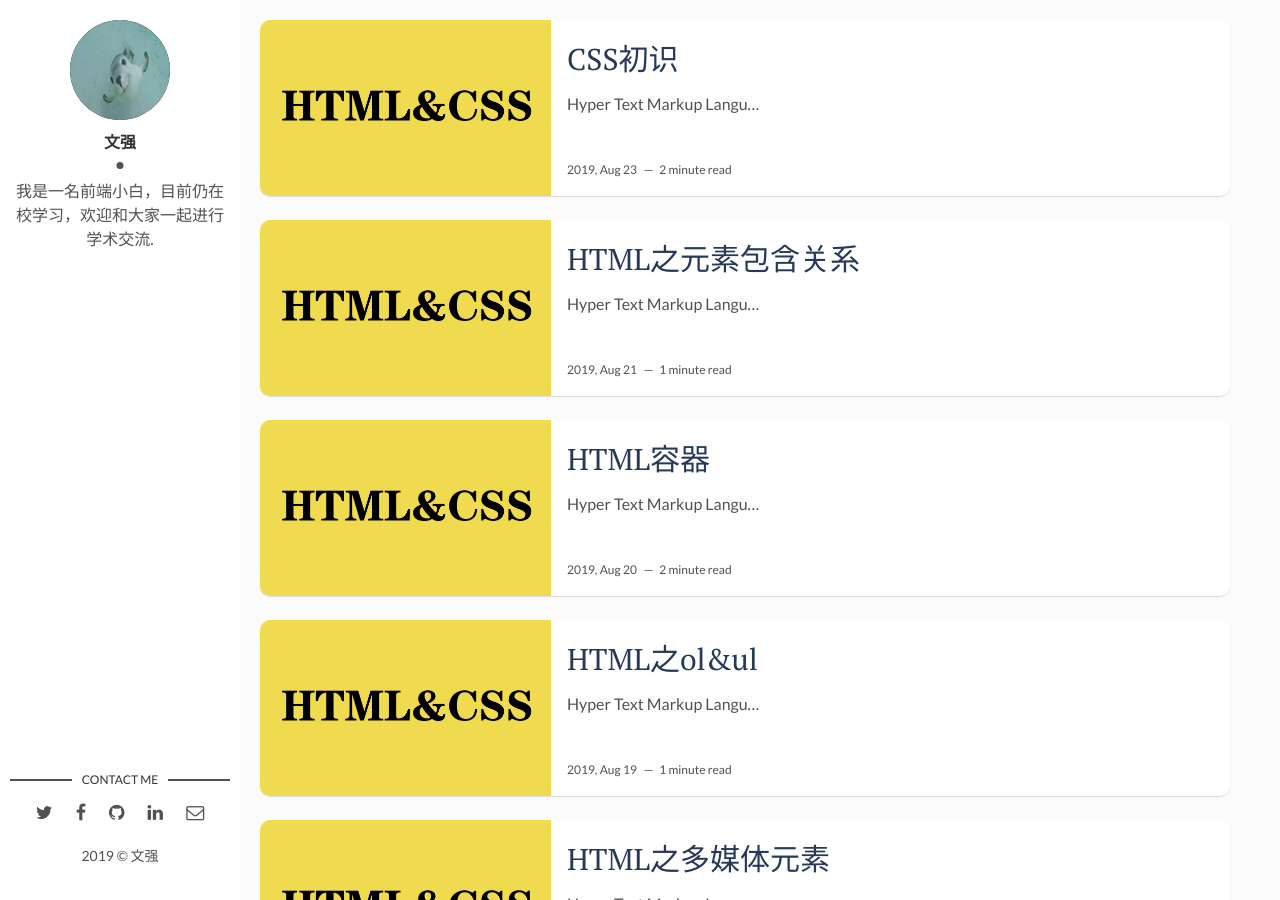
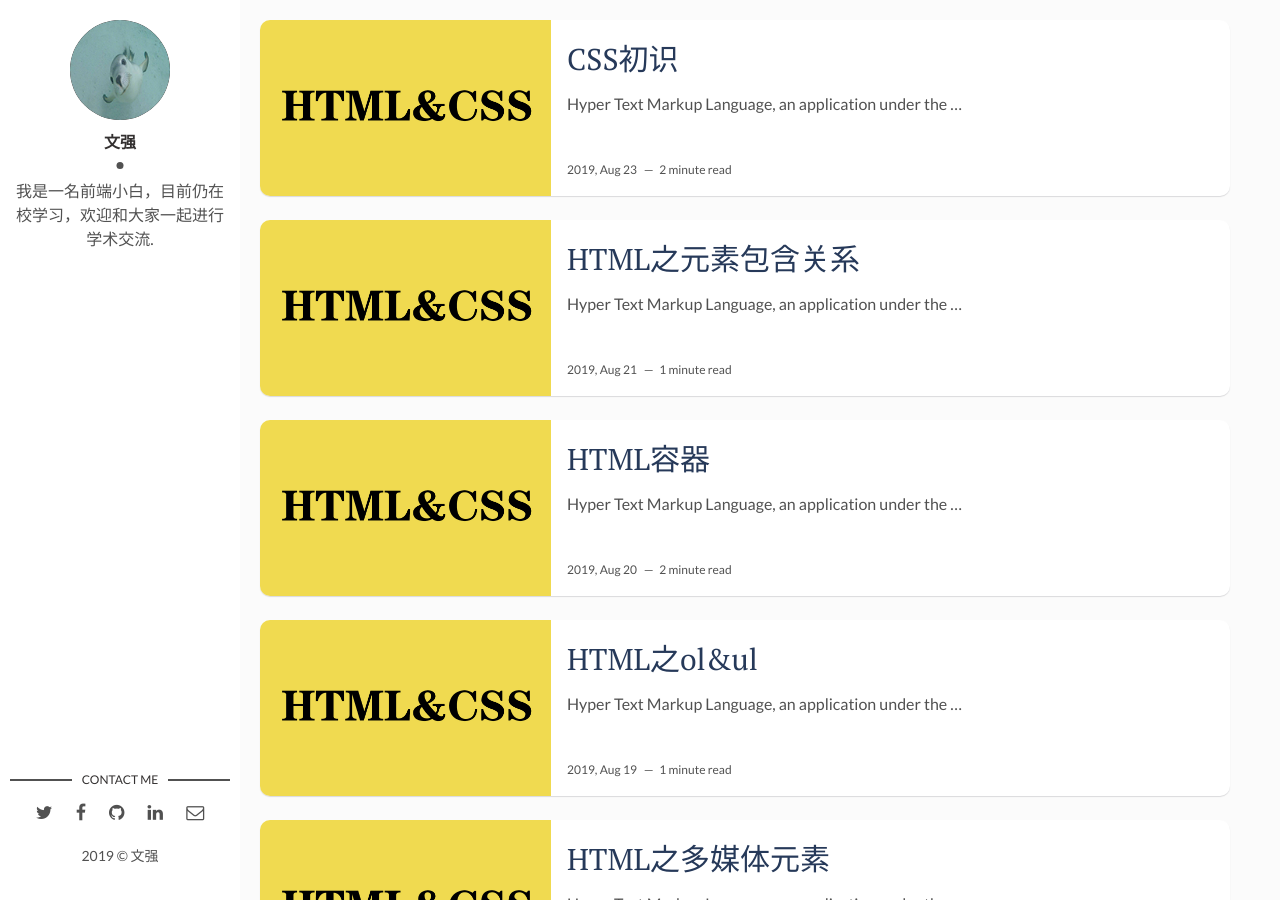
Before and after one commit to stansonzhao/HTML-CSS, a Jekyll site: the page built from index.html, in a window 1280 px wide and 900 px high. Built offline with Jekyll 4.4.1, drawn with Linux system fonts in a browser that asks for light colours; the list of posts is cut into pages by our own code.

Commit message:
Update index.html

```diff
--- a/index.html
+++ b/index.html
@@ -9,7 +9,7 @@
   {% endif %}
   <div class="post-content">
     <h2 class="post-title"><a href="{{post.url | prepend: site.baseurl}}">{{post.title}}</a></h2>
-    <p style="height: 48px; width:200px;overflow:hidden; white-space:nowrap; text-overflow:ellipsis;">{{ post.content | strip_html | truncatewords: 10 }}</p>
+    <p style="height: 48px; width:400px;overflow:hidden; white-space:nowrap; text-overflow:ellipsis;">{{ post.content | strip_html | truncatewords: 10 }}</p>
     <span class="post-date">{{post.date | date: '%Y, %b %d'}}&nbsp;&nbsp;&nbsp;—&nbsp;</span>
     <span class="post-words">{% capture words %}{{ post.content | number_of_words }}{% endcapture %}{% unless words contains "-" %}{{ words | plus: 250 | divided_by: 250 | append: " minute read" }}{% endunless %}</span>
   </div>
```
